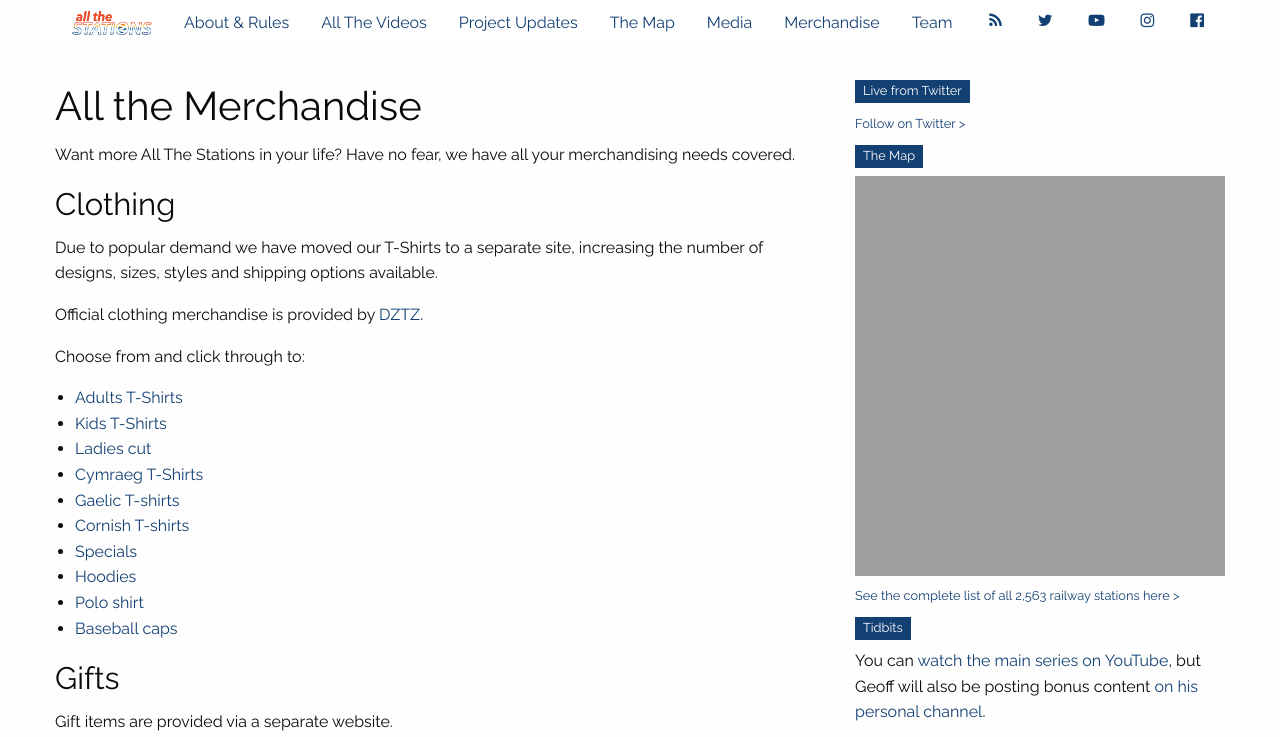
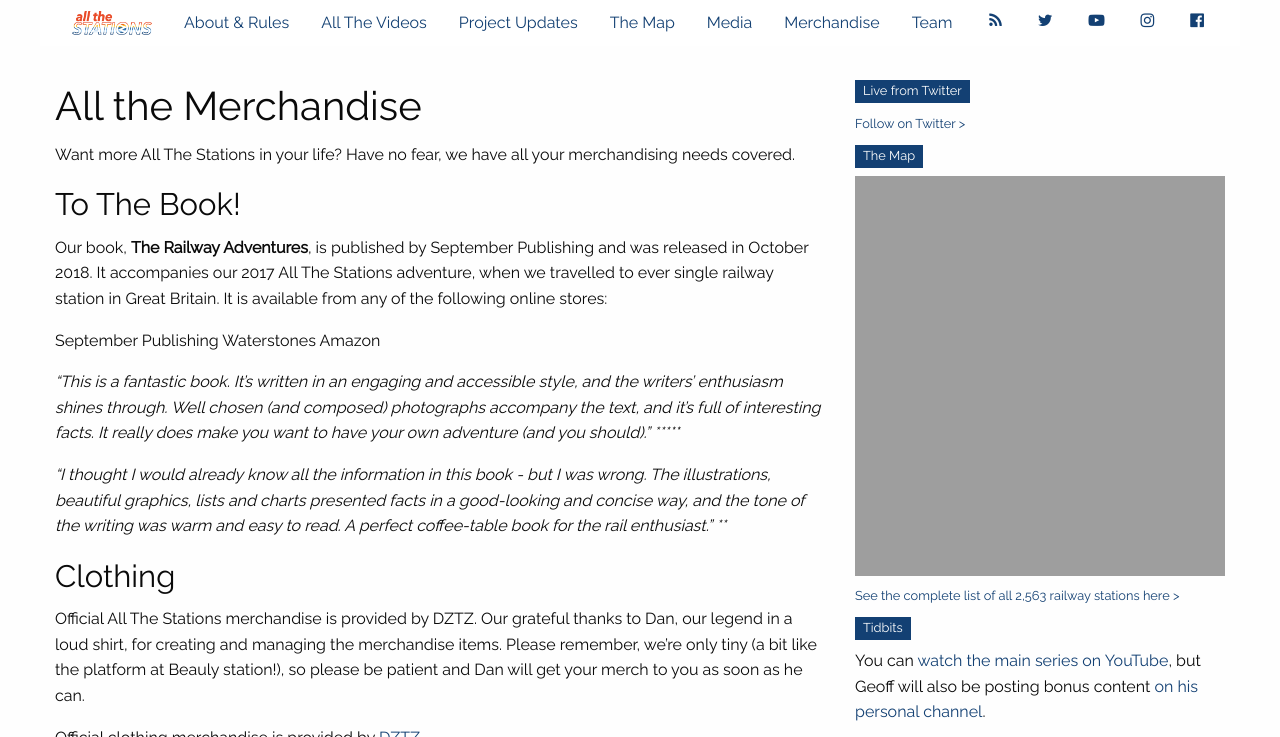
Before and after one commit to khawkins98/all-the-stations, a Jekyll site: the page built from shop.md, in a window 1280 px wide and 1400 px high, cut to the strip 0-737 px from the top of the window. Built offline with Jekyll 4.4.1, drawn with Linux system fonts in a browser that asks for light colours; nearby versions of some CDN libraries; comment, search, counter and statistics services are not loaded; some of the changed text lies outside the part shown.

```diff
--- a/shop.md
+++ b/shop.md
@@ -8,9 +8,22 @@
 
 Want more All The Stations in your life? Have no fear, we have all your merchandising needs covered.
 
+### To The Book!
+
+Our book, <strong>The Railway Adventures</strong>, is published by September Publishing and was released in October 2018. It accompanies our 2017 All The Stations adventure, when we travelled to ever single railway station in Great Britain. It is available from any of the following online stores:
+
+September Publishing
+Waterstones
+Amazon
+
+<em>“This is a fantastic book. It's written in an engaging and accessible style, and the writers' enthusiasm shines through. Well chosen (and composed) photographs accompany the text, and it's full of interesting facts. It really does make you want to have your own adventure (and you should).” *****</em>
+
+<em>“I thought I would already know all the information in this book - but I was wrong. The illustrations, beautiful graphics, lists and charts presented facts in a good-looking and concise way, and the tone of the writing was warm and easy to read. A perfect coffee-table book for the rail enthusiast.” ****</em>
+
+
 ### Clothing
 
-Due to popular demand we have moved our T-Shirts to a separate site, increasing the number of designs, sizes, styles and shipping options available.
+Official All The Stations merchandise is provided by DZTZ. Our grateful thanks to Dan, our legend in a loud shirt, for creating and managing the merchandise items. Please remember, we’re only tiny (a bit like the platform at Beauly station!), so please be patient and Dan will get your merch to you as soon as he can.
 
 Official clothing merchandise is provided by <a href="http://stores.clothes2order.com/dztzstore/">DZTZ</a>.
 
@@ -39,6 +52,4 @@
 
 <img src="/static/images/uploads/All The Stations tshirts.png" alt="Geoff &amp; Vicky presenting T-Shirts"/>
 
-Our grateful thanks to Dan, our legend in a loud shirt, for creating and managing these stores. Please remember, we’re only tiny, a bit like the platform at Beauly station, so please be patient and we’ll get your merch to you as soon as we can!
-
-PLEASE NOTE these are the only official ATS merchandise websites.
+PLEASE BE AWARE, these are the only official ATS merchandise websites, some imitations have appeared on other websites - these are not produced by us.
```
